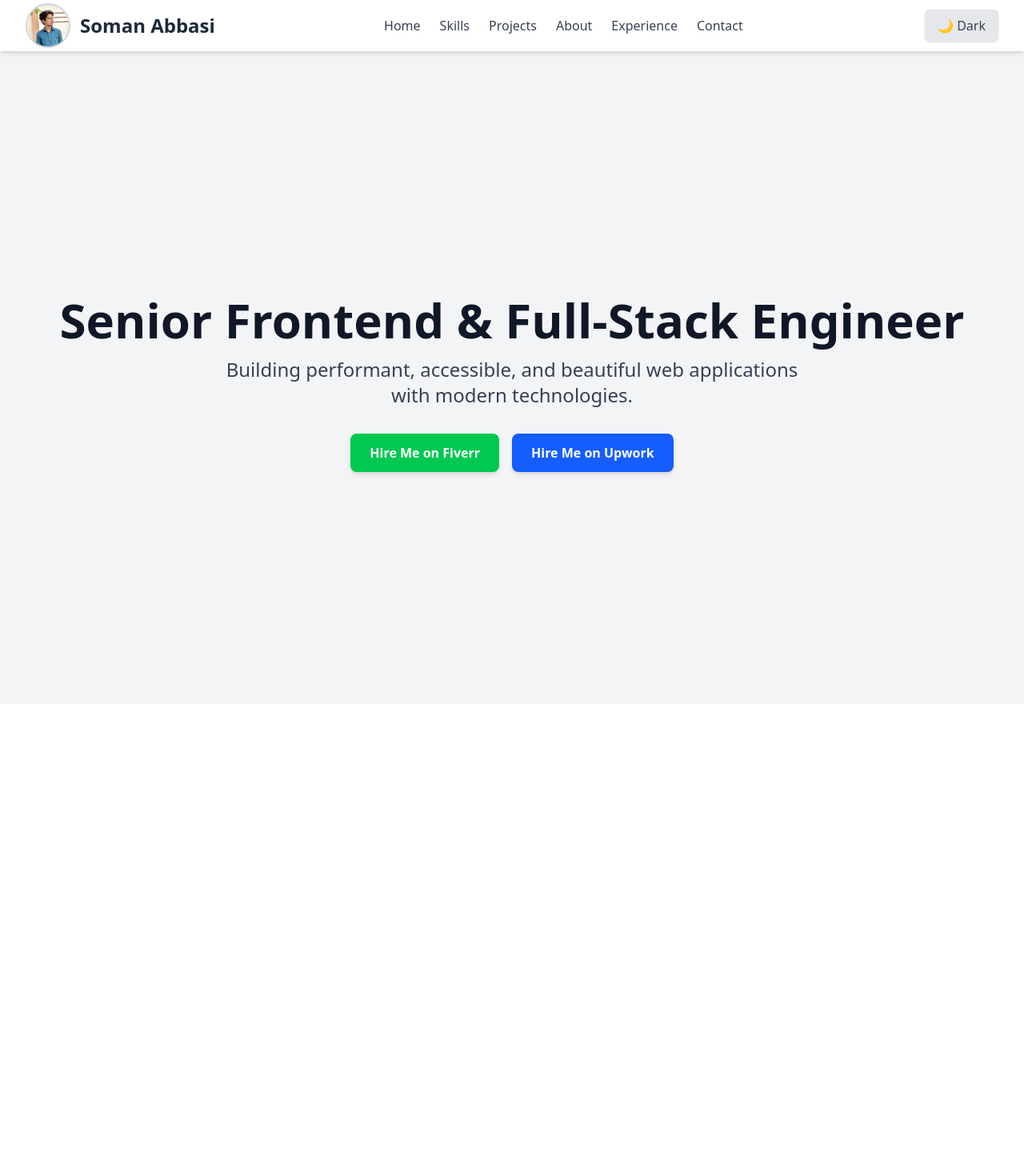
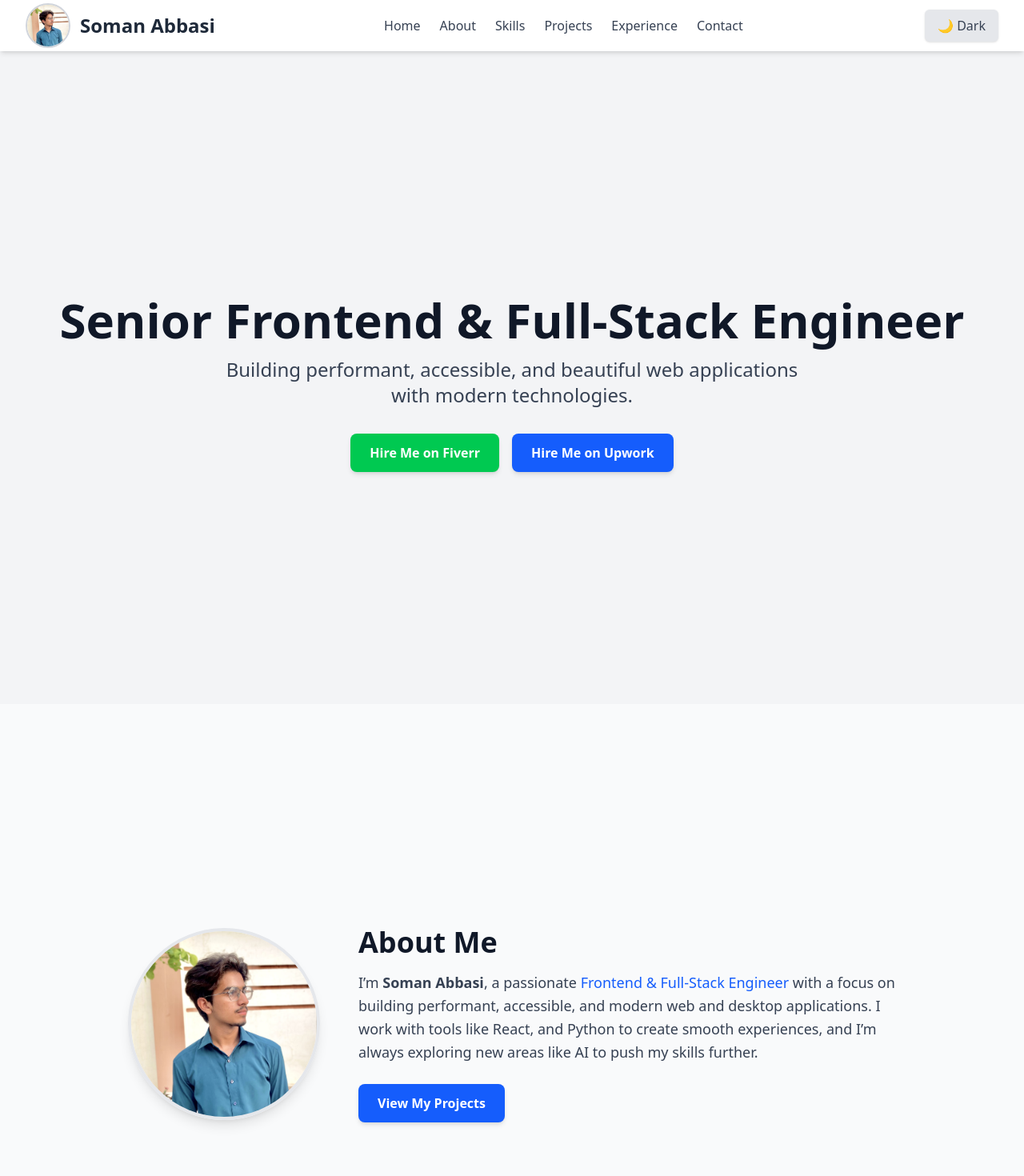
Before and after one commit to SomanAbbasi/resume, a React (Vite) app: page / in a window 1280 px wide. Shown: the top 1470 px of the page at 80% size. Before the commit the page ends 880 px from the top, so only its background shows below. Built offline with nearby package versions, Linux system fonts and the light colour scheme.

Commit message:
About Section and Animated Scroll bar effect

```diff
--- a/src/App.jsx
+++ b/src/App.jsx
@@ -1,4 +1,4 @@
-import React, { useState } from "react";
+import React from "react";
 import Header from "./components/Header";
 import Hero from "./components/Hero";
 import Skills from "./components/Skills";
@@ -8,35 +8,32 @@ import Experience from "./components/Experience";
 import Contact from "./components/Contact";
 
 function App() {
-  const [activeSelection, setActiveSelection] = useState("home");
-
-  // Render component based on activeSelection
-  const renderSection = () => {
-    switch (activeSelection) {
-      case "home":
-        return <Hero />;
-      case "skills":
-        return <Skills />;
-      case "projects":
-        return <Projects />;
-      case "about":
-        return <About />;
-      case "experience":
-        return <Experience />;
-      case "contact":
-        return <Contact />;
-      default:
-        return <Hero />;
-    }
-  };
-
   return (
     <div className="bg-gray-100 dark:bg-gray-900 text-gray-900 dark:text-gray-100 transition-colors duration-300">
-      {/* Pass the setter to Header */}
-      <Header setActiveSelection={setActiveSelection} />
+      {/* Fixed Header */}
+      <Header />
 
-      {/* Render the selected section */}
-      <main className="pt-20">{renderSection()}</main>
+      {/* All sections stacked */}
+      <main className="pt-20 scroll-smooth">
+        <section id="home">
+          <Hero />
+        </section>
+        <section id="about">
+          <About />
+        </section>
+        <section id="skills">
+          <Skills />
+        </section>
+        <section id="projects">
+          <Projects />
+        </section>
+        <section id="experience">
+          <Experience />
+        </section>
+        <section id="contact">
+          <Contact />
+        </section>
+      </main>
     </div>
   );
 }
--- a/src/components/About.jsx
+++ b/src/components/About.jsx
@@ -1,9 +1,71 @@
-import React from 'react'
+import React from "react";
+import { motion } from "framer-motion";
+import profileLight from "../assets/profile-light.jpeg";
+import profileDark from "../assets/profile-dark.jpeg";
 
 const About = () => {
   return (
-    <div>About</div>
-  )
-}
+    <section
+      id="about"
+      className="min-h-screen flex flex-col md:flex-row justify-center items-center gap-12 px-6 lg:px-20 py-16 bg-gray-50 dark:bg-gray-900 transition-colors duration-300"
+    >
+      {/* Profile Image */}
+      <motion.div
+        initial={{ opacity: 0, x: -50 }}
+        whileInView={{ opacity: 1, x: 0 }}
+        transition={{ duration: 0.8 }}
+        viewport={{ once: false,amount:0.3 }}
+        className="flex-shrink-0"
+      >
+        {/* Light Mode Image */}
+        <img
+          src={profileLight}
+          alt="Profile Light"
+          className="block dark:hidden w-60 h-60 rounded-full object-cover shadow-lg border-4 border-gray-200"
+        />
 
-export default About
+        {/* Dark Mode Image */}
+        <img
+          src={profileDark}
+          alt="Profile Dark"
+          className="hidden dark:block w-60 h-60 rounded-full object-cover shadow-lg border-4 border-gray-700"
+        />
+      </motion.div>
+
+      {/* About Text */}
+      <motion.div
+        initial={{ opacity: 0, x: 50 }}
+        whileInView={{ opacity: 1, x: 0 }}
+        transition={{ duration: 0.8, delay: 0.3 }}
+        viewport={{ once: false,amount:0.3 }}
+        className="text-center md:text-left max-w-2xl"
+      >
+        <h2 className="text-3xl md:text-4xl font-bold text-gray-900 dark:text-white mb-4">
+          About Me
+        </h2>
+        <p className="text-lg text-gray-700 dark:text-gray-300 leading-relaxed mb-6">
+          I’m <span className="font-semibold">Soman Abbasi</span>, a passionate{" "}
+          <span className="text-blue-600 dark:text-blue-400">
+            Frontend & Full-Stack Engineer
+          </span>{" "}
+          with a focus on building performant, accessible, and modern web and desktop
+          applications. I work with tools like{" "}
+          <span className="font-medium">React, and Python </span>{" "}
+          to create smooth experiences, and I’m always exploring new areas
+           like AI to push my skills further.
+        </p>
+
+        <motion.a
+          whileHover={{ scale: 1.05 }}
+          whileTap={{ scale: 0.95 }}
+          href="#projects"
+          className="inline-block px-6 py-3 bg-blue-600 text-white font-semibold rounded-lg shadow-md hover:bg-blue-700 transition-colors duration-300"
+        >
+          View My Projects
+        </motion.a>
+      </motion.div>
+    </section>
+  );
+};
+
+export default About;
--- a/src/components/Header.jsx
+++ b/src/components/Header.jsx
@@ -1,9 +1,9 @@
 import React, { useState, useEffect } from "react";
 import profileLight from "../assets/profile-light.jpeg";
 import profileDark from "../assets/profile-dark.jpeg";
-const navItems = ["home", "skills", "projects", "about", "experience", "contact"];
+const navItems = ["home","about" ,"skills", "projects", "experience", "contact"];
 
-const Header = ({setActiveSelection}) => {
+const Header = () => {
   // Initialize dark mode from localStorage
   const [darkMode, setDarkMode] = useState(
     () => localStorage.getItem("theme") === "dark"
@@ -49,13 +49,13 @@ const Header = ({setActiveSelection}) => {
         {/* Navigation */}
         <nav className="hidden md:flex space-x-6">
           {navItems.map((item) => (
-            <button
+            <a
               key={item}
-              onClick={()=>setActiveSelection(item)}
+               href={`#${item}`}
               className="capitalize text-gray-700 dark:text-gray-300 hover:text-blue-500 dark:hover:text-blue-400 transition"
             >
               {item}
-            </button>
+            </a>
           ))}
         </nav>
 
--- a/src/components/Hero.jsx
+++ b/src/components/Hero.jsx
@@ -8,8 +8,9 @@ const Hero = () => {
       {/* Title */}
       <motion.h1
         initial={{ opacity: 0, y: -50 }}
-        animate={{ opacity: 1, y: 0 }}
         transition={{ duration: 0.8 }}
+        whileInView={{ opacity: 1, y: 0 }}
+        viewport={{ once: false ,amount:0.3}}
         className="text-4xl sm:text-5xl lg:text-6xl font-bold text-gray-900 dark:text-white mb-4"
       >
         Senior Frontend & Full-Stack Engineer
@@ -18,8 +19,9 @@ const Hero = () => {
       {/* Subtitle */}
       <motion.p
         initial={{ opacity: 0, y: 20 }}
-        animate={{ opacity: 1, y: 0 }}
         transition={{ delay: 0.5, duration: 0.8 }}
+        whileInView={{ opacity: 1, y: 0 }}
+        viewport={{ once: false ,amount:0.3}}
         className="text-lg sm:text-xl lg:text-2xl text-gray-700 dark:text-gray-300 max-w-3xl mb-8"
       >
         Building performant, accessible, and beautiful web applications with modern technologies.
@@ -28,14 +30,16 @@ const Hero = () => {
       {/* Animated Buttons */}
       <motion.div
         initial={{ opacity: 0 }}
-        animate={{ opacity: 1 }}
         transition={{ delay: 1, duration: 0.8 }}
+        whileInView={{ opacity: 1, y: 0 }}
+        viewport={{ once: false ,amount:0.3}}
         className="flex flex-wrap justify-center gap-4"
       >
         {/* Fiverr Button */}
         <motion.a
           whileHover={{ scale: 1.05 }}
           whileTap={{ scale: 0.95 }}
+
           href="https://www.fiverr.com/"
           target="_blank"
           rel="noopener noreferrer"
@@ -48,6 +52,7 @@ const Hero = () => {
         <motion.a
           whileHover={{ scale: 1.05 }}
           whileTap={{ scale: 0.95 }}
+
           href="https://www.upwork.com/"
           target="_blank"
           rel="noopener noreferrer"
--- /dev/null
+++ b/src/components/SectionWrapper.jsx
@@ -0,0 +1,17 @@
+import { motion } from "framer-motion";
+
+const SectionWrapper = ({ children }) => {
+  return (
+    <motion.div
+      initial={{ opacity: 0, y: 50 }}
+      whileInView={{ opacity: 1, y: 0 }}
+      transition={{ duration: 0.8 }}
+      viewport={{ once: true, amount: 0.2 }} // triggers when 20% is visible
+      className="min-h-screen flex items-center justify-center px-6"
+    >
+      {children}
+    </motion.div>
+  );
+};
+
+export default SectionWrapper;
--- a/src/index.css
+++ b/src/index.css
@@ -1,9 +1,6 @@
 @import "tailwindcss";
 @custom-variant dark (&:where(.dark, .dark *));
 
-@theme {
-    --color-primary: #0bdbb6;
-    --color-primary-dark: #0d0d0d;
-
-
+html {
+  scroll-behavior: smooth;
 }
```
